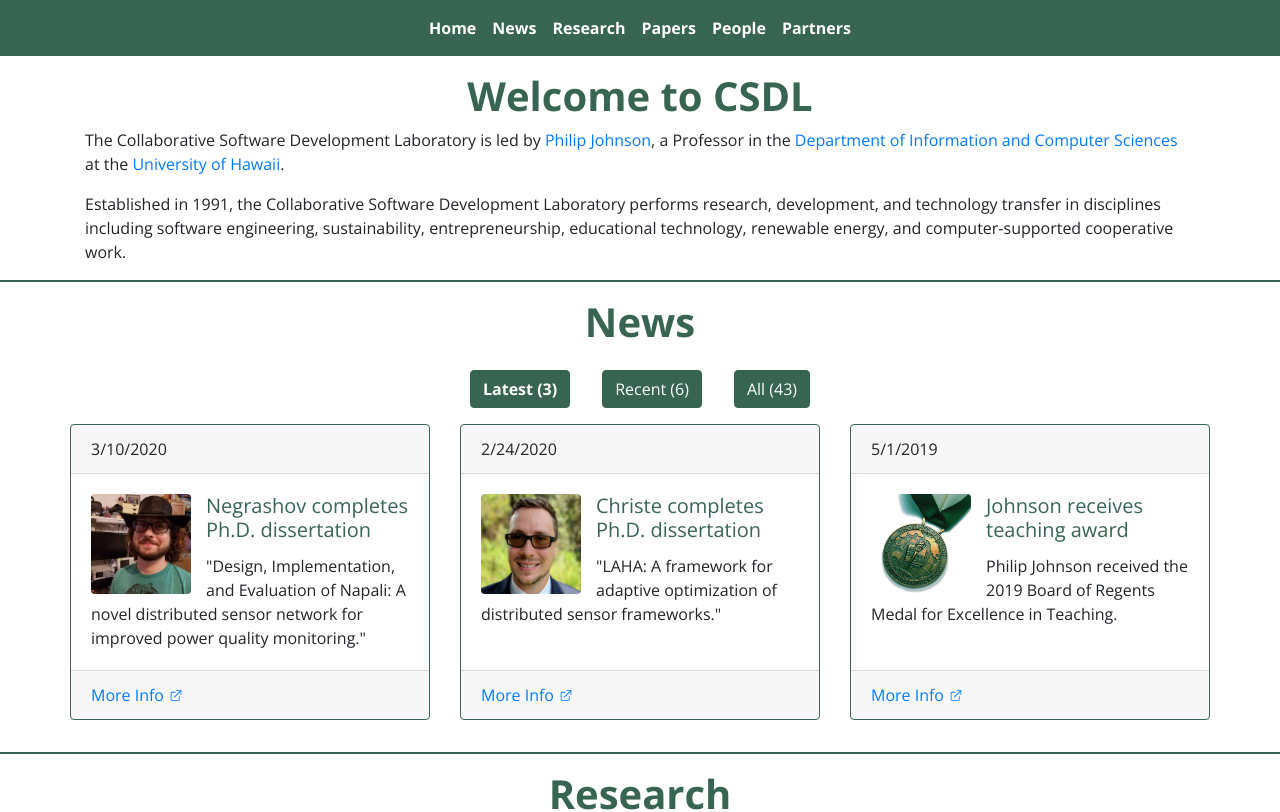
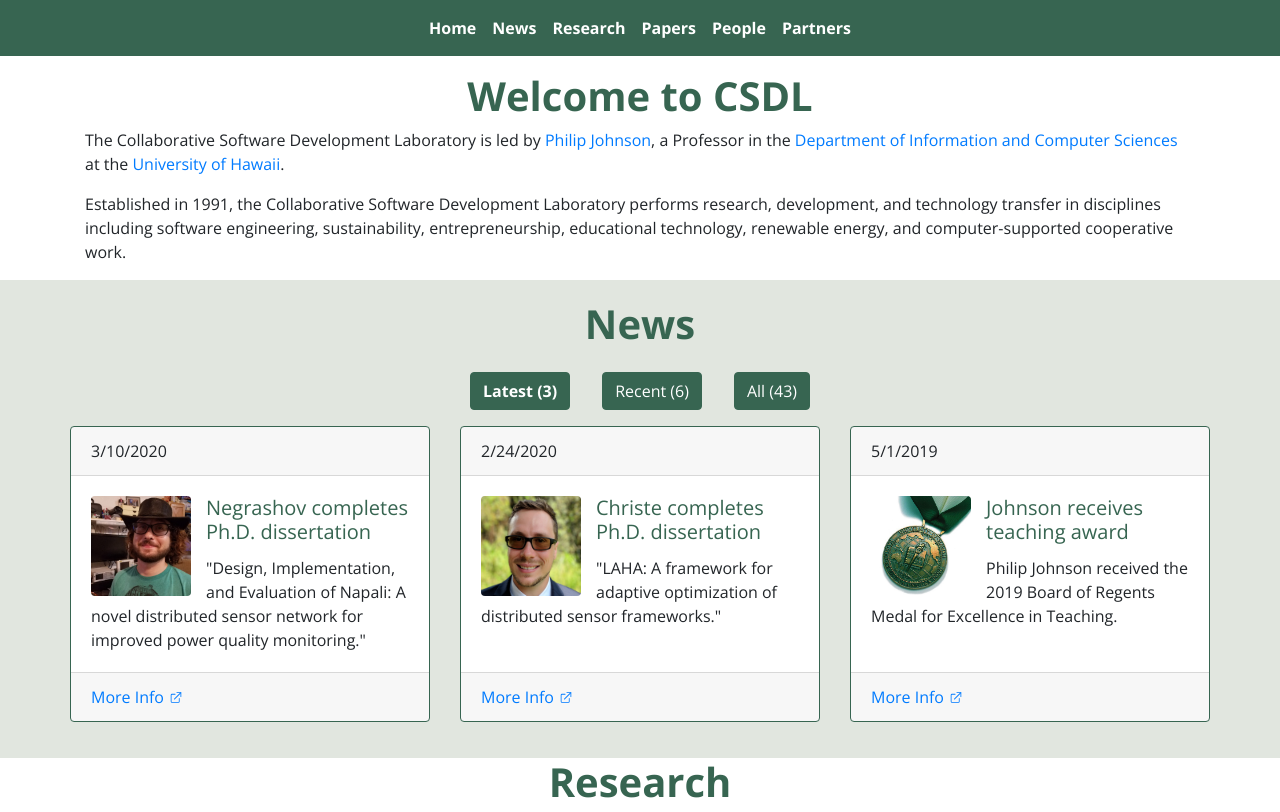
Before and after one commit to csdl/csdl.github.io, a React (Create React App) app in the folder src/: page / in a window 1280 px wide. Shown: the top 812 px of the page. Built offline with nearby package versions, Linux system fonts and the light colour scheme.

Commit message:
background

```diff
--- a/src/src/index.js
+++ b/src/src/index.js
@@ -14,9 +14,9 @@
   <React.StrictMode>
     <Top/>
     <Home sectionStyle={sectionStyle}/>
-    <hr style={borderStyle}/>
-    <News/>
-    <hr style={borderStyle}/>
+    <div style={{ backgroundColor: '#e1e6df', paddingBottom: '20px', paddingTop: '20px' }}>
+      <News/>
+    </div>
     <Research/>
   </React.StrictMode>,
   // eslint-disable-next-line no-undef
```
Also changed, not shown: 1 other file (tests, documents, lock files or other folders).
